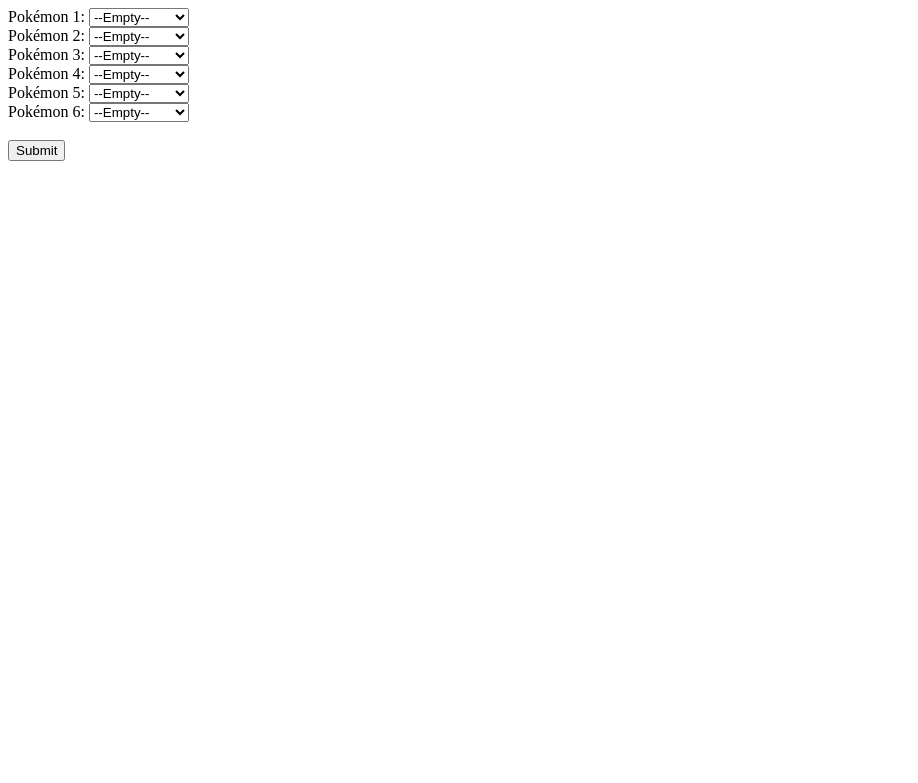
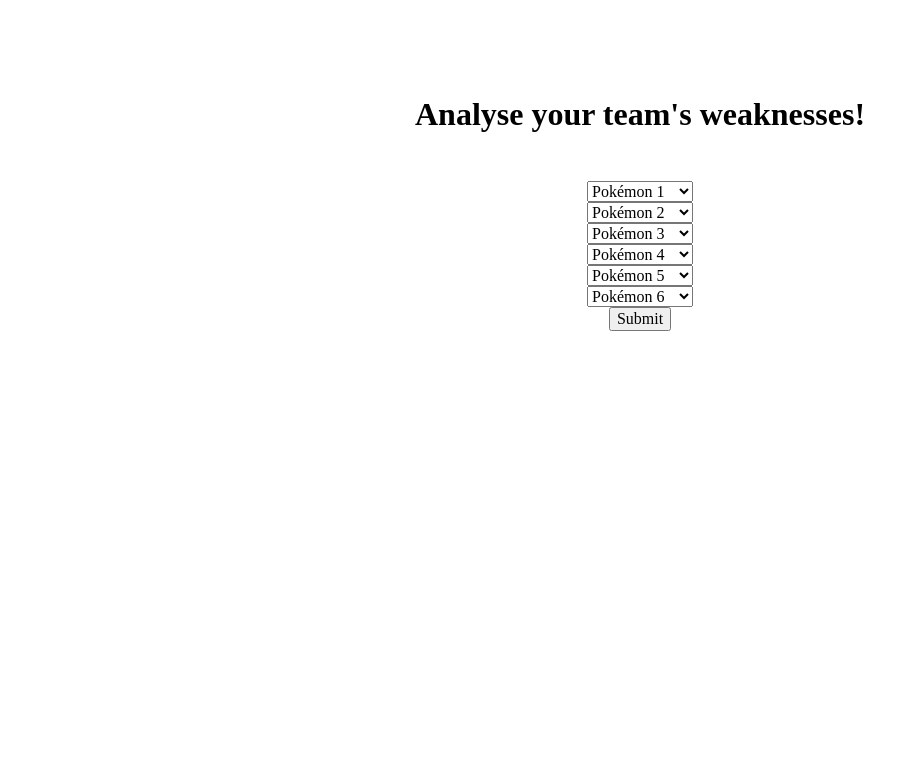
Before and after one commit to agutteridge/teamcoverage, a Flask app: template app/templates/index.html in a window 1280 px wide. Shown: the top 783 px of the page, without its empty margins (0-918 px from the left). Run offline with Flask 2, Linux system fonts and the light colour scheme; the template is opened without the code that fills it: most values are stand-ins (such as "Sample title", 1, 10 or a date in 2020); some libraries are stand-ins or nearby versions.

Commit message:
Started frontend

```diff
--- /dev/null
+++ b/app/static/css/style.css
@@ -0,0 +1,9 @@
+.header {
+  margin-top: 6rem;
+  text-align: center;
+}
+.toprow {
+  padding-top: 1rem;
+  margin-top: 2rem;
+  text-align: center;
+}
--- a/app/templates/index.html
+++ b/app/templates/index.html
@@ -1,16 +1,24 @@
-<html>
+{% extends "layout.html" %}
+{% block top %}
+  <section class="toprow">
+  <div class="row">
   {% for n in range(1, 7) %}
-  Pokémon {{ n }}:
-  <select name="poke{{ n }}" form="teamForm">
-    <option value="Empty" selected disabled>--Empty--</option>
-    {% for poke in all_pokes %}
-    <option value="{{ poke }}">{{ poke }}</option>
-    {% endfor %}
-  </select>
-  <br>
+  {% if n == 4 %}
+    </div>
+    <div class="row">
+  {% endif %}
+    <div class="four columns">
+    <select name="poke{{ n }}" form="teamForm">
+      <option value="Empty" selected>Pokémon {{ n }}</option>
+      {% for poke in all_pokes %}
+      <option value="{{ poke }}">{{ poke }}</option>
+      {% endfor %}
+    </select>
+    </div>
   {% endfor %}
-  <br>
+  </div>
   <form action="results" id="teamForm">
     <input type="submit" value="Submit">
   </form>
-</html>
+  </section>
+{% endblock %}
--- /dev/null
+++ b/app/templates/layout.html
@@ -0,0 +1,32 @@
+<!DOCTYPE html>
+<html lang="en">
+<head>
+  <meta charset="utf-8">
+  <title>Team Coverage</title>
+  <meta name="description" content="See which type combinations your team is weakest against!">
+  <meta name="author" content="">
+  <meta name="viewport" content="width=device-width, initial-scale=1">
+
+  <link href="//fonts.googleapis.com/css?family=Raleway:400,300,600" rel="stylesheet" type="text/css">
+  <link rel="stylesheet" href="{{ url_for('static', filename='css/Skeleton/normalize.css') }}">
+  <link rel="stylesheet" href="{{ url_for('static', filename='css/Skeleton/skeleton.css') }}">
+  <link rel="stylesheet" href="{{ url_for('static', filename='css/style.css') }}">
+  <link rel="icon" type="image/png" href="images/favicon.png">
+</head>
+
+<body>
+  <div class="container">
+    <section class="header">
+      <h1 class="title">Analyse your team's weaknesses!</h1>
+    </section>
+  </div>
+  <div class="container">
+    <div class="row" id=toprow>
+      {% block top %}{% endblock %}
+    </div>
+    <div class="row" id=bodyrow>
+      {% block body %}{% endblock %}
+    </div>
+  </div>
+</body>
+</html>
```
Also changed, not shown: 1 other file.
